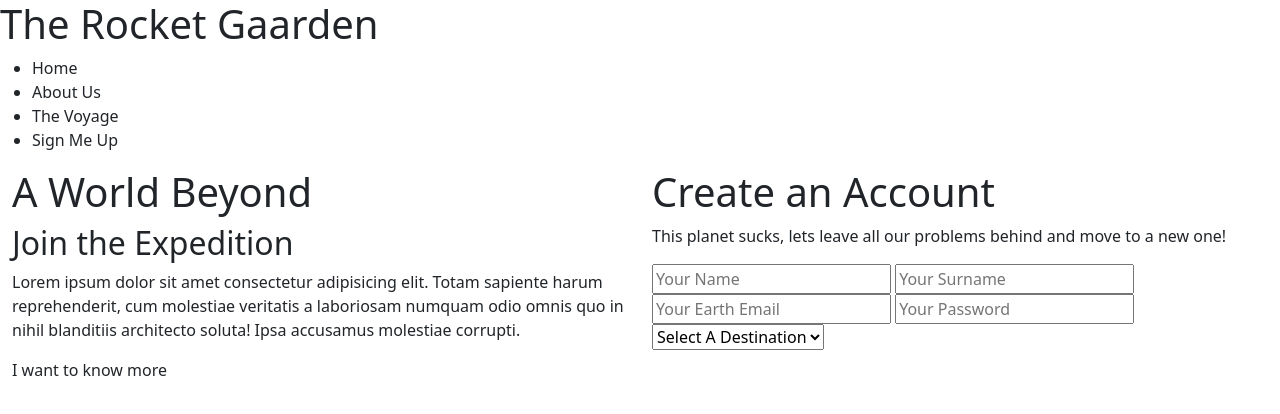
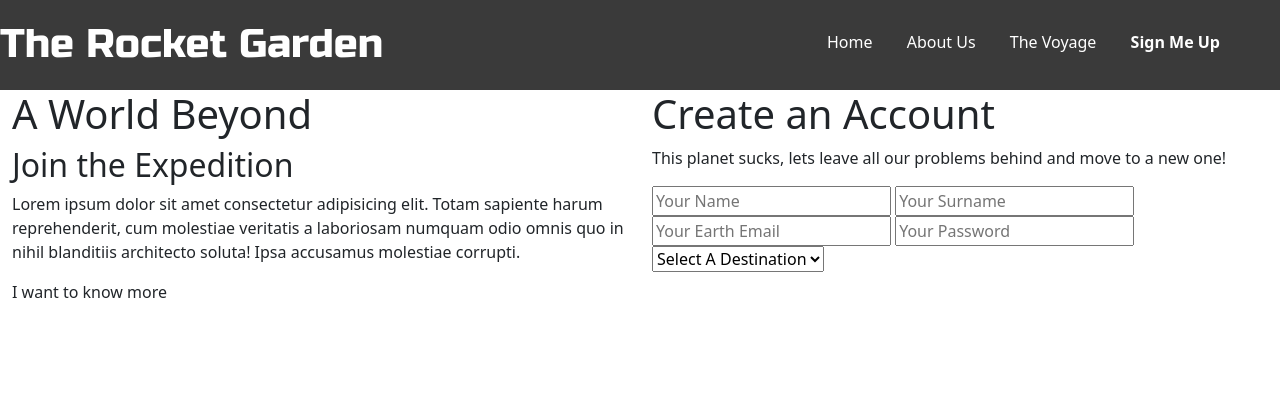
Before and after one commit to Mwape-Kurete/FormalAssessment_2_231115_MKurete, a plain HTML site: page index.html in a window 1280 px wide. Drawn offline with nearby package versions, Linux system fonts and the light colour scheme.

Commit message:
nav section updated
nav section styled

```diff
--- a/css/main.css
+++ b/css/main.css
@@ -0,0 +1,29 @@
+/*Nav Section*/
+
+nav{
+    width: 100%;
+    height: 90px;
+    background-color: rgb(58, 58, 58);
+    color: white;
+}
+
+.title{
+    font-family: 'Russo One', sans-serif;
+    display: inline-block;
+    margin-top: 20px;
+}
+
+.nav-sec{
+    float: right;
+    margin-right: 30px;
+    margin-top: 30px;
+}
+
+li{
+    display: inline;
+    margin-right: 30px;
+}
+
+#active{
+    font-weight: bold;
+}
--- a/index.html
+++ b/index.html
@@ -31,7 +31,7 @@
 
     <nav>
         <div class="title">
-            <h1>The Rocket Gaarden</h1>
+            <h1>The Rocket Garden</h1>
         </div>
 
         <div class="nav-sec">
```
